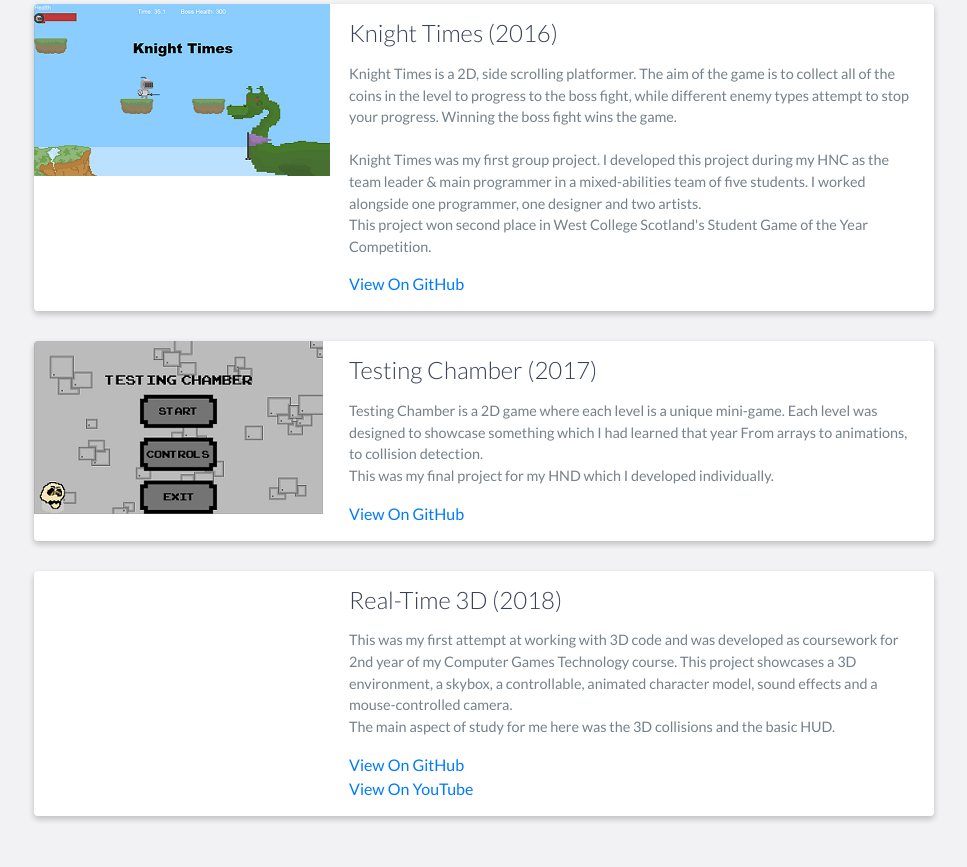
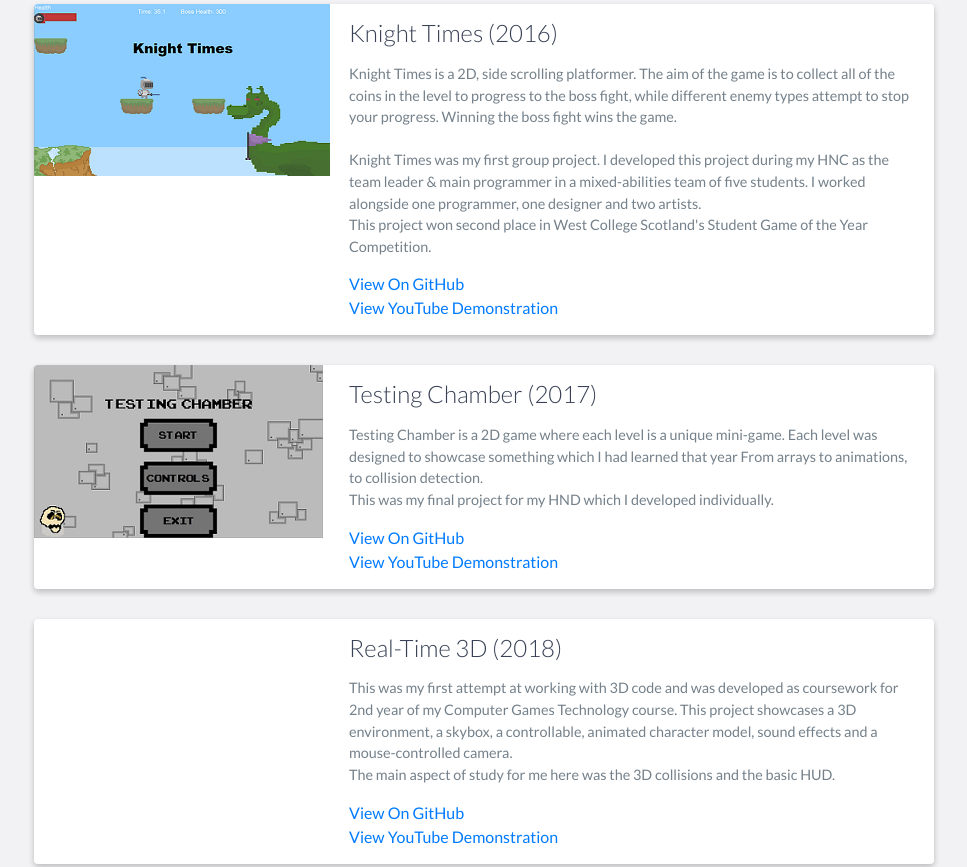
Before and after one commit to CraigMcCorrisken/CraigMcCorrisken.github.io, a website: page index.html in a window 1280 px wide. Shown: the part 2058-2925 px from the top of the page, without its empty margins (156-1123 px from the left). Drawn offline with nearby package versions, Linux system fonts and the light colour scheme.

Commit message:
0.2.2 - Adding Youtube Links
Signed-off-by: CraigMcCorrisken <craigmccorrisken@gmail.com>

```diff
--- a/index.html
+++ b/index.html
@@ -127,10 +127,10 @@
                         <br>
                         This project won second place in West College Scotland's Student Game of the Year Competition.
                     </p>
-                    <a href="https://github.com/CraigMcCorrisken/Knight-Times">View On GitHub</a>
+                    <a href="https://github.com/CraigMcCorrisken/Knight-Times">View On GitHub</a><br>
+                    <a href="https://www.youtube.com/watch?v=LobB09Flz9k">View YouTube Demonstration</a>
                 </div>
             </div>
-
 
             <div class="project shadow-large">
                 <div class="project-image">
@@ -145,7 +145,8 @@
                         <br>
                         This was my final project for my HND which I developed individually.
                     </p>
-                    <a href="https://github.com/CraigMcCorrisken/Testing-Chamber">View On GitHub</a>
+                    <a href="https://github.com/CraigMcCorrisken/Testing-Chamber">View On GitHub</a><br>
+                    <a href="https://youtu.be/7qOVsmQVB8A">View YouTube Demonstration</a>
                 </div>
             </div>
 
@@ -163,7 +164,7 @@
                         The main aspect of study for me here was the 3D collisions and the basic HUD.
                     </p>
                     <a href="https://github.com/CraigMcCorrisken/Real-Time-3D-Coursework">View On GitHub</a><br>
-                    <a href="https://www.youtube.com/watch?v=NTczXQf4jQQ">View On YouTube</a>
+                    <a href="https://www.youtube.com/watch?v=NTczXQf4jQQ">View YouTube Demonstration</a>
                 </div>
             </div>
 
```
